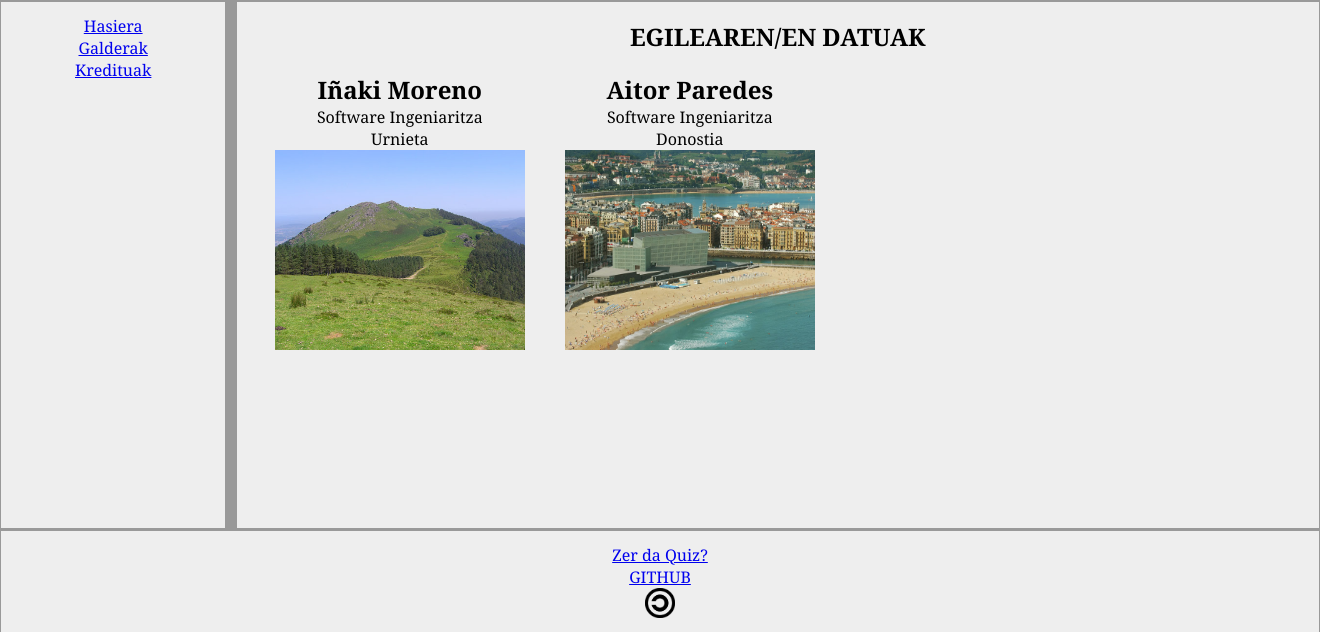
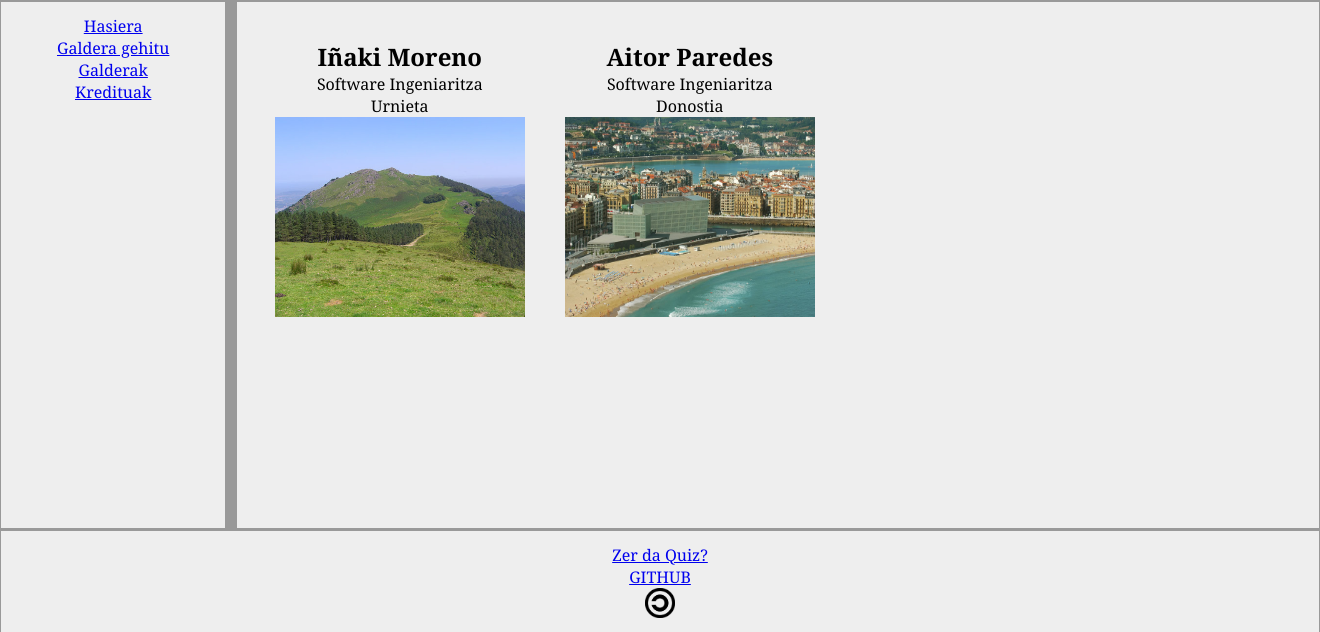
Before and after one commit to aparedes1204/QUIZ-web-game, a PHP site: page /Credits.php in a window 1320 px wide. Shown: the part 77-709 px from the top of the page. Run offline with PHP 8.4, Linux system fonts and the light colour scheme.

Commit message:
galdera gehitu menu

```diff
--- a/WSLab2AitorParedesInakiMoreno/php/Credits.php
+++ b/WSLab2AitorParedesInakiMoreno/php/Credits.php
@@ -7,10 +7,7 @@
 <body>
   <?php include '../php/Menus.php' ?>
   <section class="main" id="s1">
-
-	  <div>
-
-      <h2>EGILEAREN/EN DATUAK</h2>
+	  	<div style="width:1050px; margin:0 auto;">
 
 			<div style="padding:20px;float:left">
 				<h1>	Iñaki Moreno </h1>
--- a/WSLab2AitorParedesInakiMoreno/php/Layout.php
+++ b/WSLab2AitorParedesInakiMoreno/php/Layout.php
@@ -10,8 +10,6 @@
     <div>
 
       <h2>Quiz: galderen jokoa</h2>
-      <li> <a href = "./QuestionForm.php"> Irudirik gabeko galdera bat proposatu </a> </li>
-      <li> <a href = "./QuestionFormWithImage.php"> Irudia duen galdera bat proposatu </a> </li>
 
     </div>
   </section>
--- a/WSLab2AitorParedesInakiMoreno/php/Menus.php
+++ b/WSLab2AitorParedesInakiMoreno/php/Menus.php
@@ -7,6 +7,7 @@
 
 <nav class='main' id='n1' role='navigation'>
   <span><a href='Layout.php'>Hasiera</a></span>
+  <span><a href = 'QuestionFormWithImage.php'> Galdera gehitu</a> <span>
   <span><a href='AddQuestion/AddQuestionWithImage-ra esteka'>Galderak</a></span>
   <span><a href='Credits.php'>Kredituak</a></span>
 </nav>
```
Lines whose indentation alone changed are shown as unchanged.
